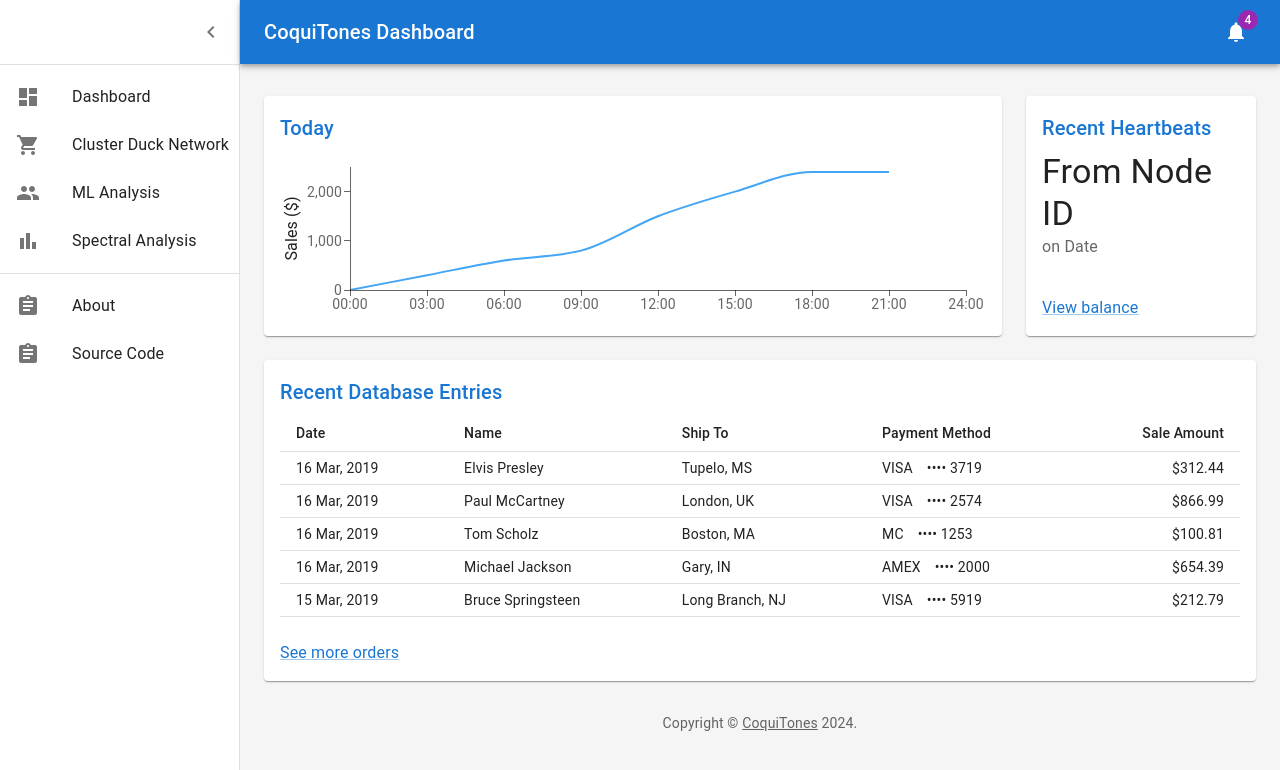
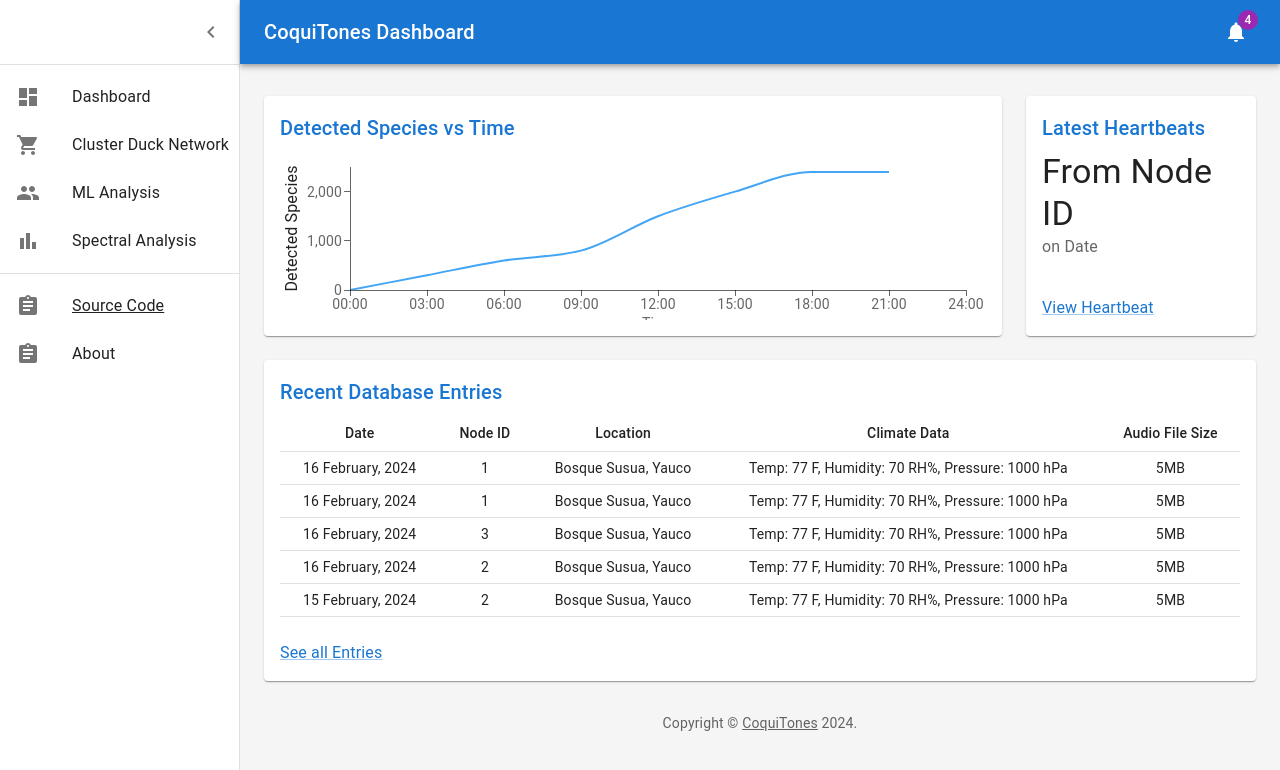
Before and after one commit to AlonsoUriarte14/CoquiTones, a React (Create React App) app in the folder Frontend/: page / in a window 1280 px wide. Shown: the top 770 px of the page. Built offline with nearby package versions, Linux system fonts and the light colour scheme.

Commit message:
Finished Mock up for Home Page

```diff
--- a/Frontend/src/components/dashboard/Chart.js
+++ b/Frontend/src/components/dashboard/Chart.js
@@ -26,7 +26,7 @@ export default function Chart() {
 
 	return (
 		<React.Fragment>
-			<Title>Today</Title>
+			<Title>Detected Species vs Time </Title>
 			<div style={{ width: '100%', flexGrow: 1, overflow: 'hidden' }}>
 				<LineChart
 					dataset={data}
@@ -38,6 +38,7 @@ export default function Chart() {
 					}}
 					xAxis={[
 						{
+							label: 'Time',
 							scaleType: 'point',
 							dataKey: 'time',
 							tickNumber: 2,
@@ -46,7 +47,7 @@ export default function Chart() {
 					]}
 					yAxis={[
 						{
-							label: 'Sales ($)',
+							label: 'Detected Species',
 							labelStyle: {
 								...theme.typography.body1,
 								fill: theme.palette.text.primary,
--- a/Frontend/src/components/dashboard/Deposits.js
+++ b/Frontend/src/components/dashboard/Deposits.js
@@ -10,7 +10,7 @@ function preventDefault(event) {
 export default function Deposits() {
 	return (
 		<React.Fragment>
-			<Title>Recent Heartbeats</Title>
+			<Title>Latest Heartbeats</Title>
 			<Typography component="p" variant="h4">
 				From Node ID
 			</Typography>
@@ -19,7 +19,7 @@ export default function Deposits() {
 			</Typography>
 			<div>
 				<Link color="primary" href="#" onClick={preventDefault}>
-					View balance
+					View Heartbeat
 				</Link>
 			</div>
 		</React.Fragment>
--- a/Frontend/src/components/dashboard/Orders.js
+++ b/Frontend/src/components/dashboard/Orders.js
@@ -15,36 +15,43 @@ function createData(id, date, name, shipTo, paymentMethod, amount) {
 const rows = [
     createData(
         0,
-        '16 Mar, 2019',
-        'Elvis Presley',
-        'Tupelo, MS',
-        'VISA ⠀•••• 3719',
-        312.44,
+        '16 February, 2024',
+        '1',
+        'Bosque Susua, Yauco',
+        'Temp: 77 F, Humidity: 70 RH%, Pressure: 1000 hPa',
+        '5MB',
     ),
     createData(
         1,
-        '16 Mar, 2019',
-        'Paul McCartney',
-        'London, UK',
-        'VISA ⠀•••• 2574',
-        866.99,
+        '16 February, 2024',
+        '1',
+        'Bosque Susua, Yauco',
+        'Temp: 77 F, Humidity: 70 RH%, Pressure: 1000 hPa',
+        '5MB',
     ),
-    createData(2, '16 Mar, 2019', 'Tom Scholz', 'Boston, MA', 'MC ⠀•••• 1253', 100.81),
+    createData(2,
+        '16 February, 2024',
+        '3',
+        'Bosque Susua, Yauco',
+        'Temp: 77 F, Humidity: 70 RH%, Pressure: 1000 hPa',
+        '5MB',
+    ),
+
     createData(
         3,
-        '16 Mar, 2019',
-        'Michael Jackson',
-        'Gary, IN',
-        'AMEX ⠀•••• 2000',
-        654.39,
+        '16 February, 2024',
+        '2',
+        'Bosque Susua, Yauco',
+        'Temp: 77 F, Humidity: 70 RH%, Pressure: 1000 hPa',
+        '5MB',
     ),
     createData(
         4,
-        '15 Mar, 2019',
-        'Bruce Springsteen',
-        'Long Branch, NJ',
-        'VISA ⠀•••• 5919',
-        212.79,
+        '15 February, 2024',
+        '2',
+        'Bosque Susua, Yauco',
+        'Temp: 77 F, Humidity: 70 RH%, Pressure: 1000 hPa',
+        '5MB',
     ),
 ];
 
@@ -59,27 +66,27 @@ export default function Orders() {
             <Table size="small">
                 <TableHead>
                     <TableRow>
-                        <TableCell>Date</TableCell>
-                        <TableCell>Name</TableCell>
-                        <TableCell>Ship To</TableCell>
-                        <TableCell>Payment Method</TableCell>
-                        <TableCell align="right">Sale Amount</TableCell>
+                        <TableCell align="center">Date</TableCell>
+                        <TableCell align="center">Node ID</TableCell>
+                        <TableCell align="center">Location</TableCell>
+                        <TableCell align="center">Climate Data</TableCell>
+                        <TableCell align="center">Audio File Size</TableCell>
                     </TableRow>
                 </TableHead>
                 <TableBody>
                     {rows.map((row) => (
                         <TableRow key={row.id}>
-                            <TableCell>{row.date}</TableCell>
-                            <TableCell>{row.name}</TableCell>
-                            <TableCell>{row.shipTo}</TableCell>
-                            <TableCell>{row.paymentMethod}</TableCell>
-                            <TableCell align="right">{`$${row.amount}`}</TableCell>
+                            <TableCell align="center">{row.date}</TableCell>
+                            <TableCell align="center">{row.name}</TableCell>
+                            <TableCell align="center">{row.shipTo}</TableCell>
+                            <TableCell align="center">{row.paymentMethod}</TableCell>
+                            <TableCell align="center">{row.amount}</TableCell>
                         </TableRow>
                     ))}
                 </TableBody>
             </Table>
             <Link color="primary" href="#" onClick={preventDefault} sx={{ mt: 3 }}>
-                See more orders
+                See all Entries
             </Link>
         </React.Fragment>
     );
--- a/Frontend/src/components/dashboard/listItems.js
+++ b/Frontend/src/components/dashboard/listItems.js
@@ -9,6 +9,7 @@ import PeopleIcon from '@mui/icons-material/People';
 import BarChartIcon from '@mui/icons-material/BarChart';
 import LayersIcon from '@mui/icons-material/Layers';
 import AssignmentIcon from '@mui/icons-material/Assignment';
+import Link from '@mui/material/Link';
 
 export const mainListItems = (
 	<React.Fragment>
@@ -46,13 +47,15 @@ export const secondaryListItems = (
 			<ListItemIcon>
 				<AssignmentIcon />
 			</ListItemIcon>
-			<ListItemText primary="About" />
+			<Link color="inherit" href="https://github.com/AlonsoUriarte14/CoquiTones.git">
+				<ListItemText primary="Source Code" />
+			</Link>
 		</ListItemButton>
 		<ListItemButton>
 			<ListItemIcon>
 				<AssignmentIcon />
 			</ListItemIcon>
-			<ListItemText primary="Source Code" />
+			<ListItemText primary="About" />
 		</ListItemButton>
 	</React.Fragment>
 );
```
